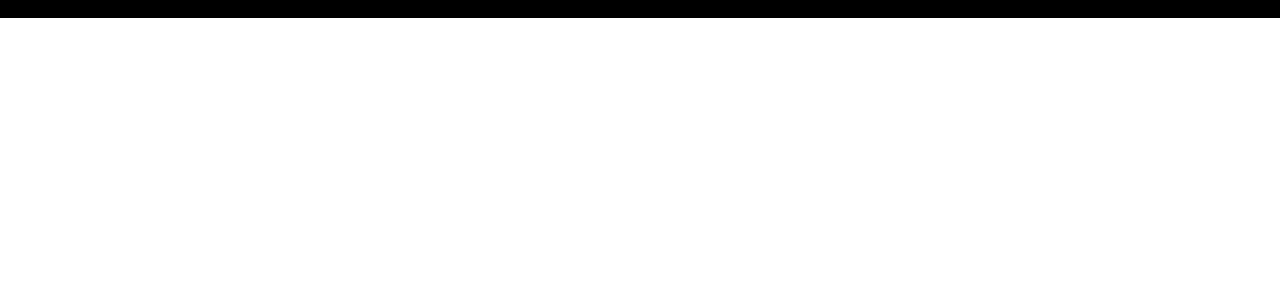
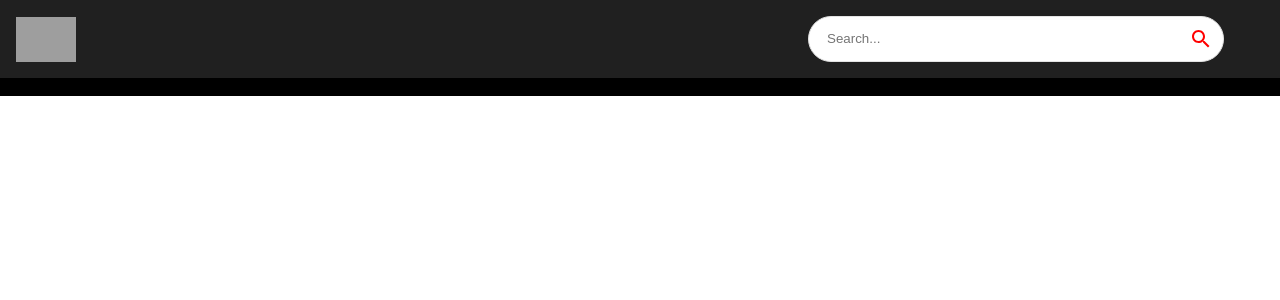
Before and after one commit to ederbiason/youtube-app, a React (Vite) app: page / in a window 1280 px wide. Shown: the top 300 px of the page. Built offline with nearby package versions, Linux system fonts and the light colour scheme; grey boxes are pictures that could not be loaded.

Commit message:
Navbar & Searchbar
Done the navbar and search bar components, with no functionality yet

```diff
--- a/src/components/Navbar.tsx
+++ b/src/components/Navbar.tsx
@@ -1,10 +1,21 @@
 import { Stack } from "@mui/material"
 import { Link } from "react-router-dom"
 
-export const Navbar = () => {
-  return (
-    <Stack>
+import { logo } from "../utils/contants"
+import { SearchBar } from "./SearchBar"
 
-    </Stack>
-  )
-}
+export const Navbar = () => (
+  <Stack
+    direction="row"
+    alignItems="center"
+    p={2}
+    sx={{position: 'sticky', background: '#202020', top: 0, justifyContent: 'space-between'}}
+  >
+    <Link to="/"
+      style={{display: 'flex', alignItems: 'center'}}
+    >
+      <img src={logo} alt="logo" height={45} />
+    </Link>
+    <SearchBar />
+  </Stack>
+)
--- /dev/null
+++ b/src/components/SearchBar.tsx
@@ -0,0 +1,32 @@
+import { useState } from "react"
+import { useNavigate } from "react-router-dom"
+import { Paper, IconButton } from "@mui/material"
+
+import { Search } from "@mui/icons-material"
+
+export const SearchBar = () => {
+  return (
+    <Paper
+        component="form"
+        onSubmit={() => {}}
+        sx={{
+            borderRadius: 20,
+            border: '1px solid #e3e3e3',
+            pl: 2,
+            boxShadow: 'none',
+            mr: { sm: 5 }
+        }}
+    >
+        <input
+            className="search-bar"
+            placeholder="Search..."
+            value=""
+            onChange={() => {}}
+        />
+
+        <IconButton type="submit" sx={{p: '10px', color: 'red'}}>
+            <Search />
+        </IconButton>
+    </Paper>
+  )
+}
--- a/src/components/index.ts
+++ b/src/components/index.ts
@@ -3,3 +3,4 @@
 export { ChannelDetail } from './ChannelDetail';
 export { VideoDetail } from './VideoDetail';
 export { SearchFeed } from './SearchFeed';
+export { SearchBar } from './SearchBar';
```
